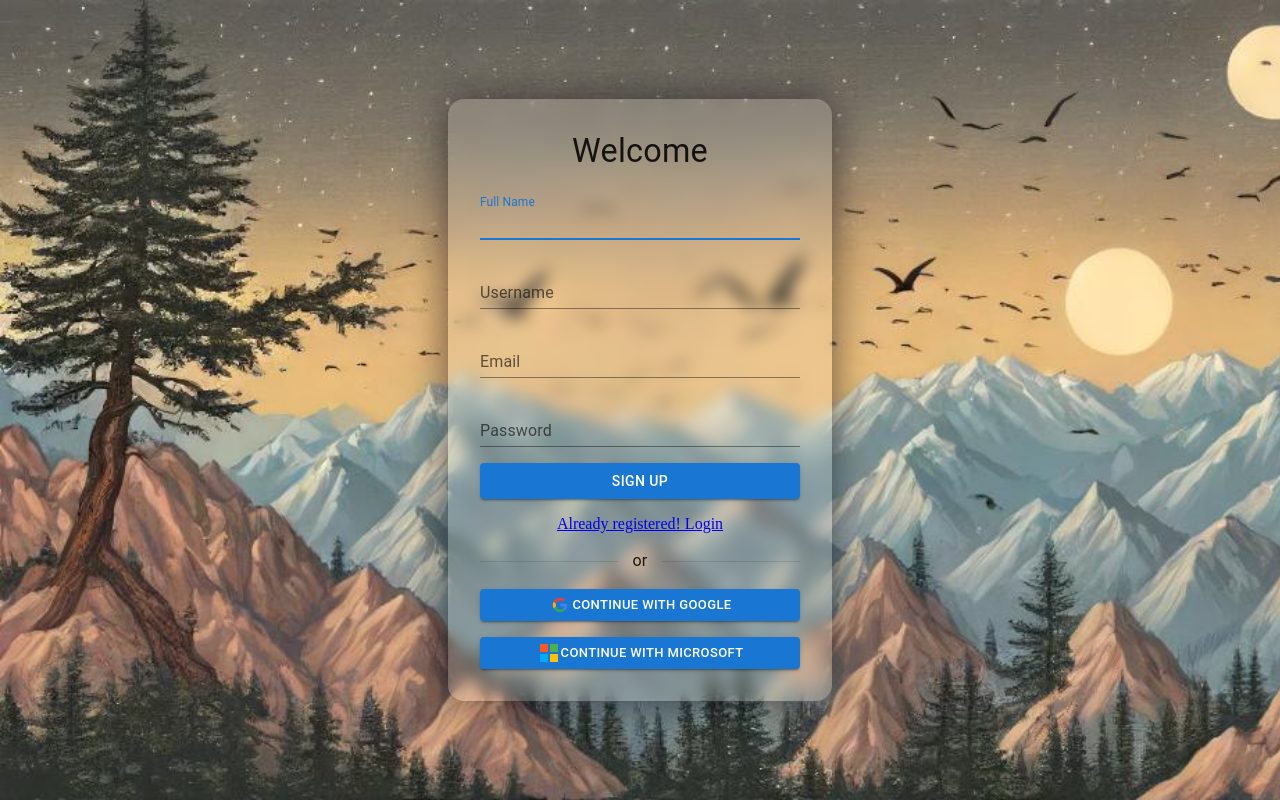
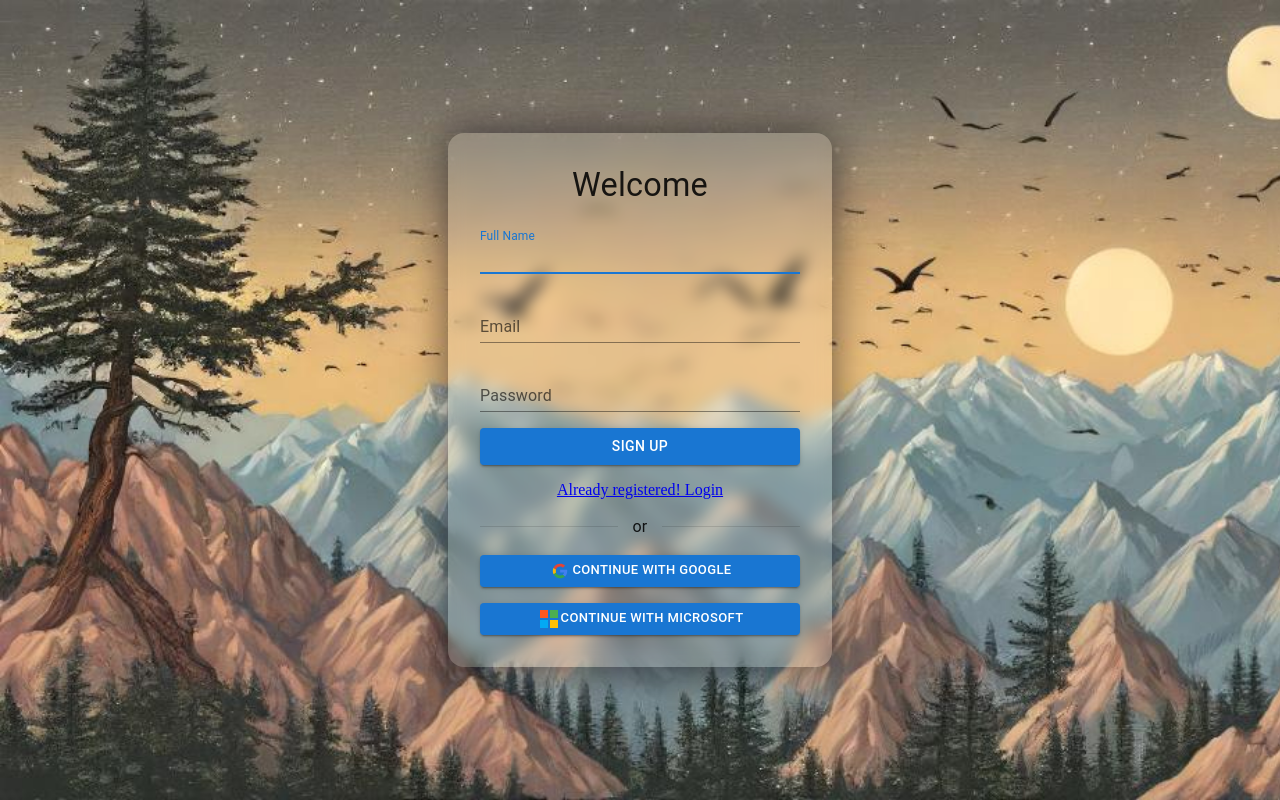
Before and after one commit to prakashmishra1234/Mern_Project, a React (Create React App) app in the folder client/: page /register in a window 1280 px wide. Built offline with nearby package versions, Linux system fonts and the light colour scheme.

Commit message:
user registration changes

```diff
--- a/client/src/pages/auth/Register.tsx
+++ b/client/src/pages/auth/Register.tsx
@@ -58,24 +58,6 @@ const Register: React.FC = () => {
       />
 
       <TextField
-        name="username"
-        label="Username"
-        size="small"
-        margin="dense"
-        fullWidth
-        variant="standard"
-        autoComplete="off"
-        id="username"
-        value={formik.values.username}
-        onChange={formik.handleChange}
-        error={formik.touched.username && Boolean(formik.errors.username)}
-        helperText={
-          formik.touched.username && (formik.errors.username as string)
-        }
-        sx={{ marginBottom: "1rem" }}
-      />
-
-      <TextField
         name="email"
         label="Email"
         size="small"
@@ -84,6 +66,7 @@ const Register: React.FC = () => {
         variant="standard"
         autoComplete="off"
         id="email"
+        type="email"
         value={formik.values.email}
         onChange={formik.handleChange}
         error={formik.touched.email && Boolean(formik.errors.email)}
--- a/client/src/type/AuthType.ts
+++ b/client/src/type/AuthType.ts
@@ -2,13 +2,11 @@ import * as yup from "yup";
 
 export const SignupValidator = {
   initials: {
-    username: "",
     fullname: "",
     email: "",
     password: "",
   },
   validation: yup.object().shape({
-    username: yup.string().required("Username is required"),
     fullname: yup.string().required("Full Name is required"),
     email: yup
       .string()
```
